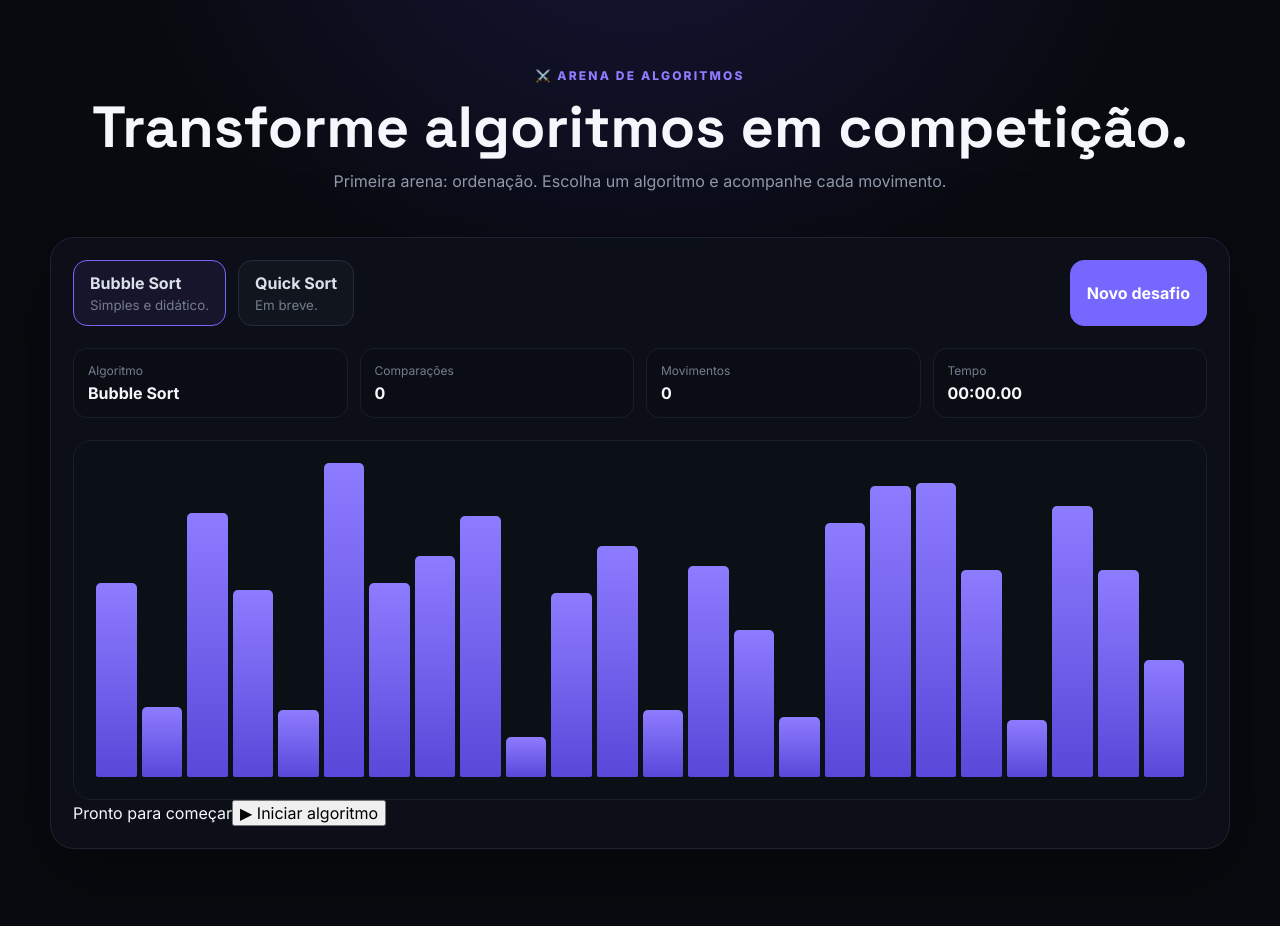
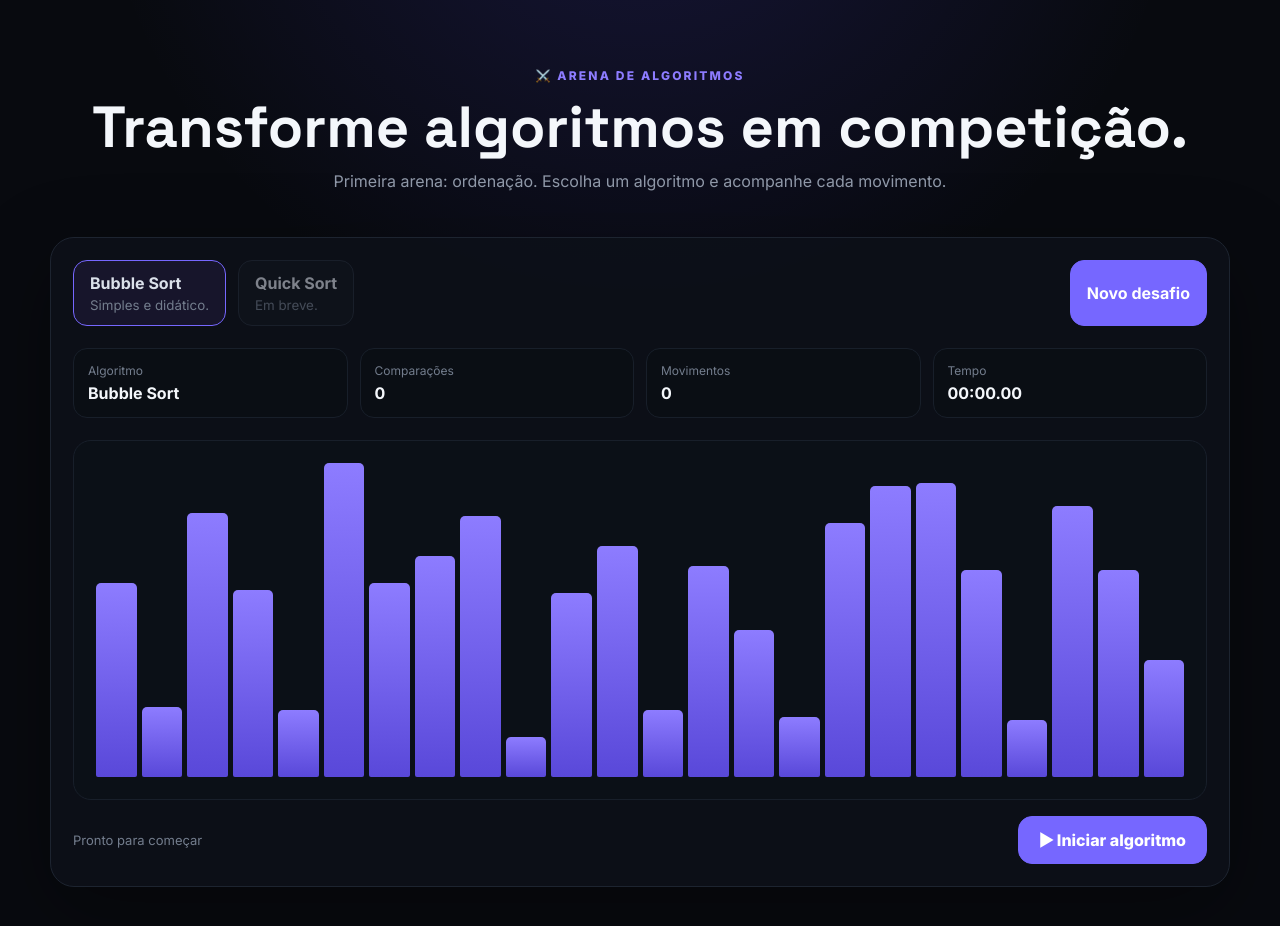
Before and after one commit to ArthurNunesDev/arena-algoritmos, a React (Vite) app in the folder frontend/: page / in a window 1280 px wide. Shown: the top 926 px of the page. Built offline with nearby package versions, Linux system fonts and the light colour scheme.

Commit message:
feat: style sorting controls and animation

```diff
--- a/frontend/src/styles.css
+++ b/frontend/src/styles.css
@@ -24,3 +24,10 @@ h1 { margin: 14px 0 12px; font: 700 clamp(32px,5vw,58px)/1.02 "Space Grotesk",sa
 .barra-coluna { flex:1; height:100%; display:flex; align-items:end; }
 .barra { width:100%; min-height:4px; border-radius:5px 5px 2px 2px; background:linear-gradient(180deg,#8d7cff,#5948d9); transition:height .2s ease; }
 @media (max-width:700px) { .arena{padding:36px 0}.placar{grid-template-columns:repeat(2,1fr)}.novo{width:100%;margin-left:0}.barras{height:280px;padding:12px;gap:3px} }
+
+.acoes { display:flex; align-items:center; justify-content:space-between; gap:16px; margin-top:16px; }
+.status { color:#737d8d; font-size:13px; }
+.iniciar { border:1px solid #7667ff; border-radius:14px; padding:13px 20px; color:white; background:#7667ff; cursor:pointer; font-weight:800; }
+.iniciar:disabled,.novo:disabled,.algoritmo:disabled { opacity:.55; cursor:not-allowed; }
+.barra.destaque { filter:brightness(1.5); transform:scaleX(.9); box-shadow:0 0 18px rgba(118,103,255,.55); }
+@media (max-width:700px) { .acoes{align-items:stretch; flex-direction:column}.iniciar{width:100%} }
```
